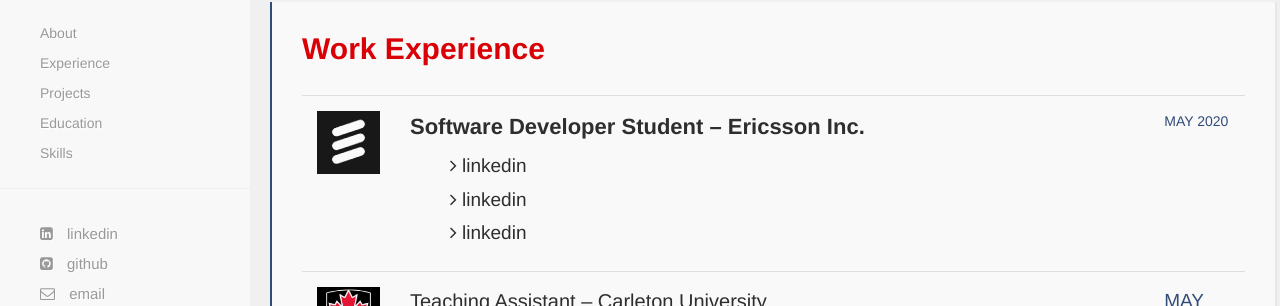
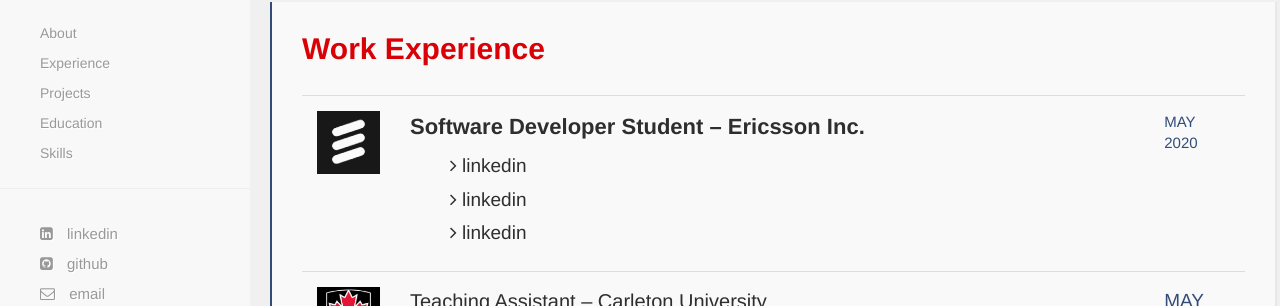
Before and after one commit to harold-lu/harold-lu.github.io, a Jekyll site: the page built from index.html, in a window 1280 px wide and 900 px high, scrolled down 855 px. Shown: the part 144-450 px from the top of the window. Built offline with Jekyll 4.4.1, drawn with Linux system fonts in a browser that asks for light colours; nearby versions of some CDN libraries; some web fonts are replaced.

Commit message:
table update

```diff
--- a/index.html
+++ b/index.html
@@ -31,7 +31,7 @@
               <img src="{{ site.baseurl }}/images/ericsson.jpg" alt="Ericsson logo"></img>
 			  <!--<p class="p1"><span class="s2"><img src="{{ site.baseurl }}/images/ericsson.jpg" alt="Ericsson logo" ></span></p> -->
             </td>
-            <td style="width:78%;padding:15px">
+            <td style="width:75%;padding:15px">
               <p style="color:#2e2e2e;font-size:22px;font-weight:600">Software Developer Student  &ndash;  Ericsson Inc.</p>
 			  <!-- <p style="color:#2e2e2e;font-size:18px;font-weight:400"> -->
 			  <ul  style="font-size:19px;font-weight:400;color:#2e2e2e;list-style:none">
@@ -41,7 +41,7 @@
 			  </ul>
             </td>
             <td style="padding:15px">
-			  <p style="color:#324C79; font-size:14px">MAY 2020</p>
+			  <p style="color:#324C79; font-size:15px">MAY 2020</p>
 			</td>
           </tr>
           <tr>
```
